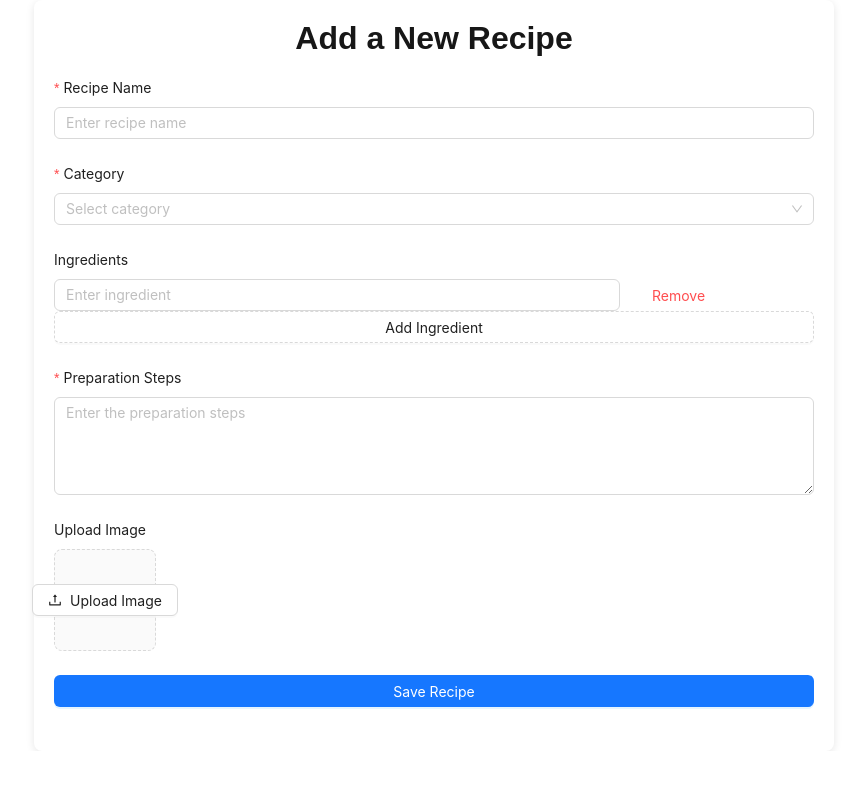
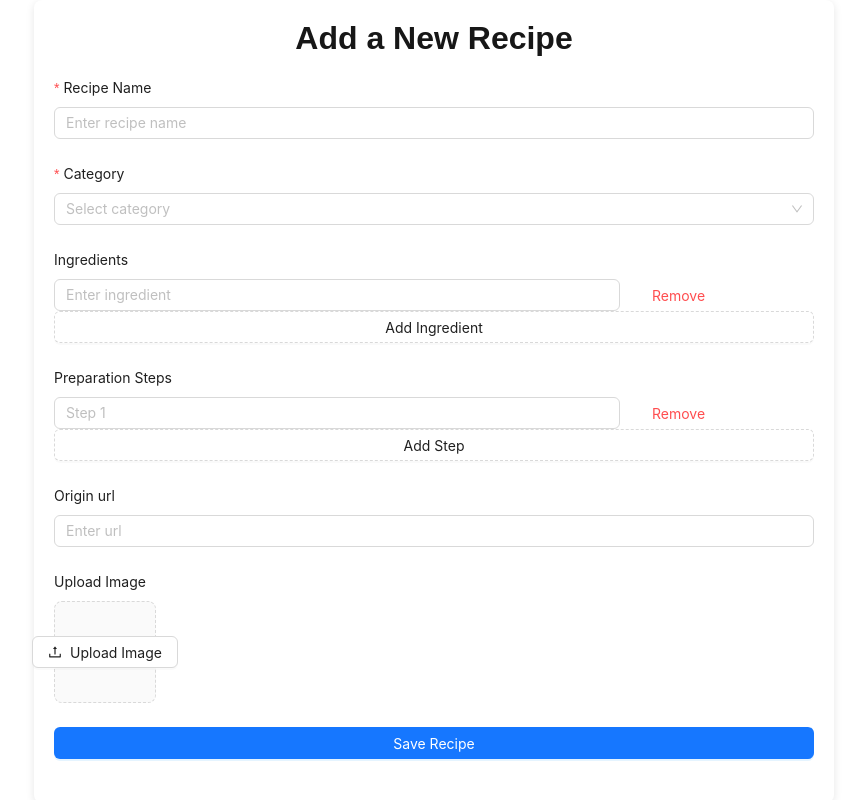
Before and after one commit to shumilika/recipes_book, a Next.js app: page /add-recipe in a window 1280 px wide. Shown: the top 800 px of the page, without its empty margins (206-1051 px from the left). Built offline with nearby package versions, Linux system fonts and the light colour scheme.

Commit message:
edit 'edit page'

```diff
--- a/src/app/add-recipe/page.tsx
+++ b/src/app/add-recipe/page.tsx
@@ -1,15 +1,15 @@
 'use client';
 import React, { useState } from 'react';
-import { Input, Button, Form, Select, Upload, Row, Col, Space } from 'antd';
+import { Input, Button, Form, Select, Upload, Row, Col } from 'antd';
 import { UploadOutlined } from '@ant-design/icons';
 // import { useRouter } from 'next/router';
 import styles from '@/styles/addRecipePage.module.css'
 
-const { TextArea } = Input;
 
 const page: React.FC = () => {
   // const router = useRouter();
   const [ingredients, setIngredients] = useState<string[]>(['']);
+  const [steps, setSteps] = useState<string[]>(['']);
   const [form] = Form.useForm();
 
   // Добавление нового ингредиента
@@ -21,6 +21,18 @@ const page: React.FC = () => {
   const removeIngredient = (index: number) => {
     const newIngredients = ingredients.filter((_, i) => i !== index);
     setIngredients(newIngredients);
+  };
+
+  const handleStepChange = (value: string, index: number) => {
+    const newSteps = [...steps];
+    newSteps[index] = value;
+    setSteps(newSteps);
+  };
+
+  const addStep = () => setSteps([...steps, ""]);
+  const removeStep = (index: number) => {
+    const newSteps = steps.filter((_, i) => i !== index);
+    setSteps(newSteps);
   };
 
   // Обработка отправки формы
@@ -56,7 +68,7 @@ const page: React.FC = () => {
             <Select.Option value="dessert">Dessert</Select.Option>
             <Select.Option value="main-course">Main Course</Select.Option>
             <Select.Option value="snack">Snack</Select.Option>
-            {/* Добавьте другие категории по мере необходимости */}
+
           </Select>
         </Form.Item>
 
@@ -92,15 +104,40 @@ const page: React.FC = () => {
           </Button>
         </Form.Item>
 
+
+
         <Form.Item
           label="Preparation Steps"
-          name="steps"
           rules={[{ required: true, message: 'Please enter the preparation steps!' }]}
         >
-          <TextArea
-            placeholder="Enter the preparation steps"
-            rows={4}
+        {steps.map((step, index) => (
+         <Row key={index} gutter={16} align="middle">
+              <Col span={18}>
+          <Input
+            value={step}
+            onChange={(e) => handleStepChange(e.target.value, index)}
+            placeholder={`Step ${index + 1}`}
           />
+          </Col>
+          <Col span={6}>
+          <Button onClick={() => removeStep(index)} type='text' danger>
+            Remove
+          </Button>
+          </Col>
+          </Row>
+
+      ))}
+      <Button onClick={addStep} type="dashed" block>
+        Add Step
+      </Button>
+        </Form.Item>
+
+        <Form.Item
+          label="Origin url"
+          name="url"
+          rules={[{  message: 'Please enter origin url!' }]}
+        >
+          <Input placeholder="Enter url" />
         </Form.Item>
 
         <Form.Item label="Upload Image" name="image">
@@ -112,7 +149,10 @@ const page: React.FC = () => {
           >
             <Button icon={<UploadOutlined />}>Upload Image</Button>
           </Upload>
+
+
         </Form.Item>
+
 
         <Form.Item>
           <Button type="primary" htmlType="submit" block>
```
